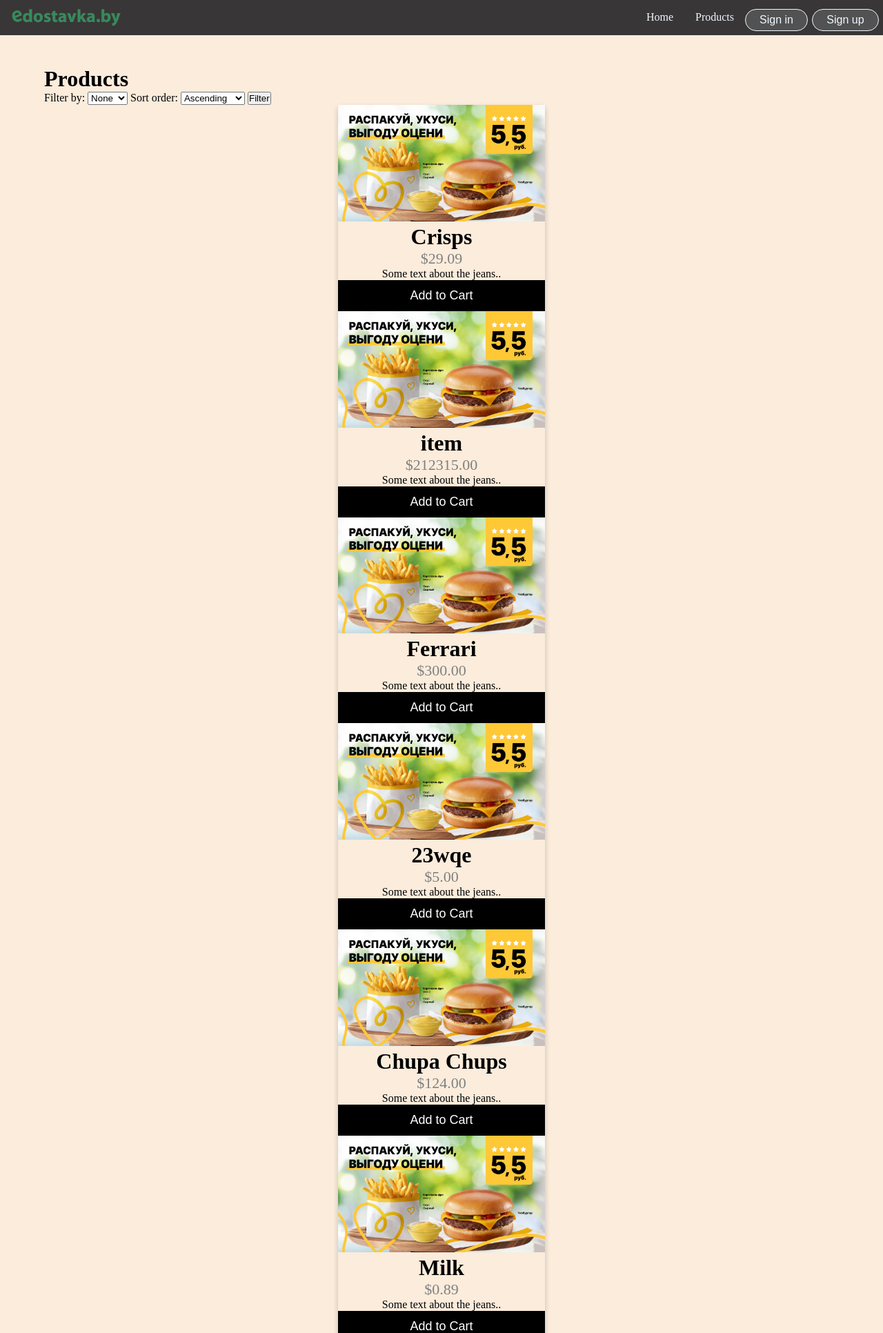
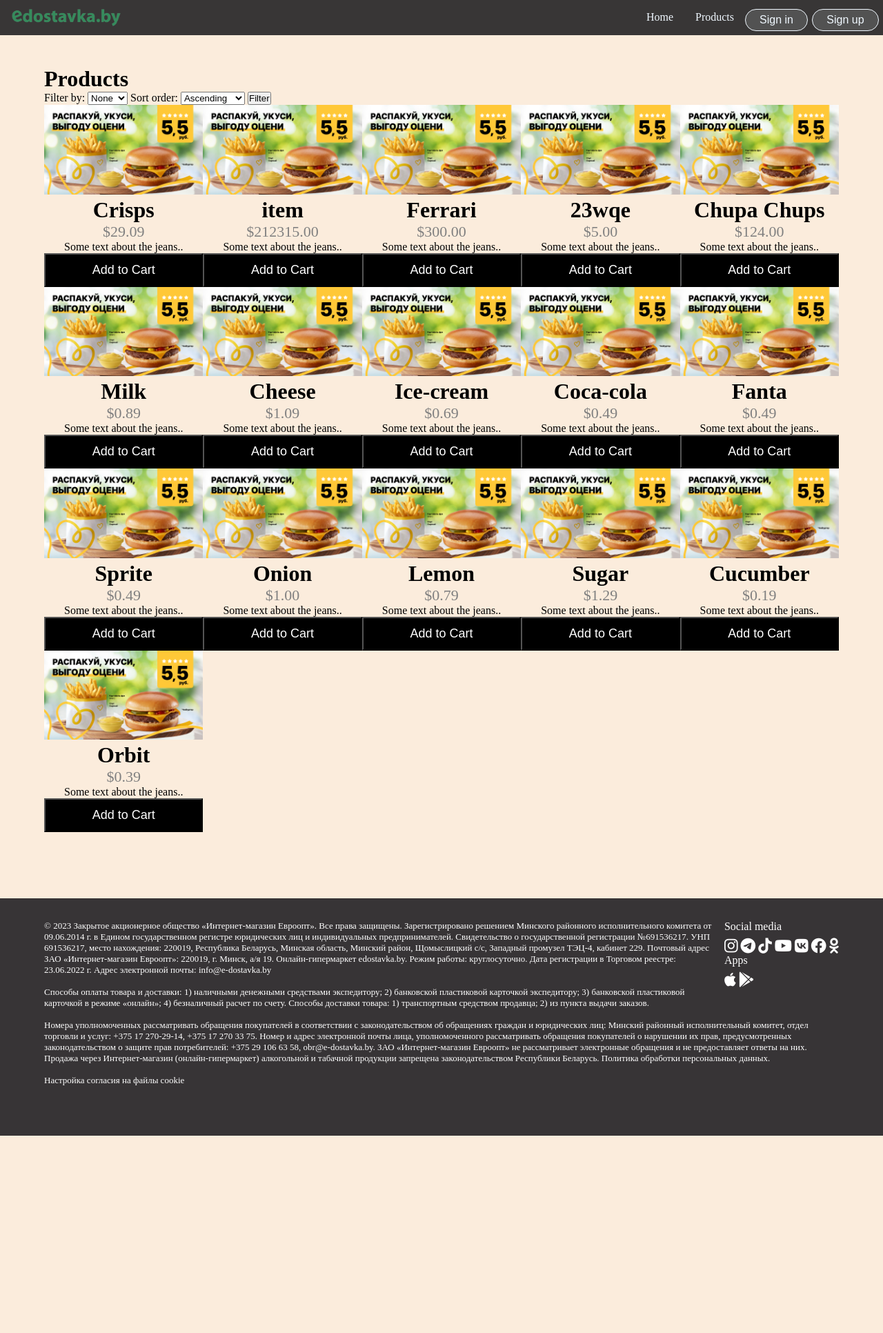
Before and after one commit to TestyCore/Front-5-sem, a Django app: page /edostavka/products/ in a window 1280 px wide. Shown: the top 1932 px of the page at 69% size. After the commit the page ends 1646 px from the top, so only its background shows below. Run offline with Django 4.2, Linux system fonts and the light colour scheme; data comes from the database, SQL or seed files in the repository; both versions use the stored data as it was after the commit.

Commit message:
Added some products to database

```diff
--- a/Lab_4/edostavka/static/edostavka/css/products.css
+++ b/Lab_4/edostavka/static/edostavka/css/products.css
@@ -1,7 +1,10 @@
+.product-list {
+  display: grid;
+  grid-template-columns: repeat(5, 1fr);
+}
+
 .card {
-  box-shadow: 0 4px 8px 0 rgba(0, 0, 0, 0.2);
   max-width: 300px;
-  margin: auto;
   text-align: center;
 }
 
@@ -11,8 +14,6 @@
 }
 
 .card .buy-button {
-  border: none;
-  outline: 0;
   padding: 12px;
   color: white;
   background-color: #000;
--- a/Lab_4/edostavka/templates/edostavka/product_list.html
+++ b/Lab_4/edostavka/templates/edostavka/product_list.html
@@ -10,6 +10,7 @@
   <link rel="stylesheet" type="text/css" href="{% static 'edostavka/css/products.css'%}"/>
 
   <h1>Products</h1>
+
     <form method="get">
       <label for="filter_type">Filter by:</label>
       <select name="filter_type" id="filter_type">
@@ -24,7 +25,9 @@
       </select>
       <button type="submit">Filter</button>
     </form>
-  {% if product_list %}
+
+  <div class="product-list">
+    {% if product_list %}
       {% for product in product_list %}
         <div class="card">
           <img src="{% static 'edostavka/images/mac-by-5f5.png' %}" alt="mac" style="width:100%">
@@ -46,7 +49,9 @@
 {#        ({{product.price}})#}
 
       {% endfor %}
-  {% else %}
-    <p>There are no products in the store.</p>
-  {% endif %}
+    {% else %}
+      <p>There are no products in the store.</p>
+    {% endif %}
+  </div>
+
 {% endblock %}
```
Also changed, not shown: Lab_4/db.sqlite3.
